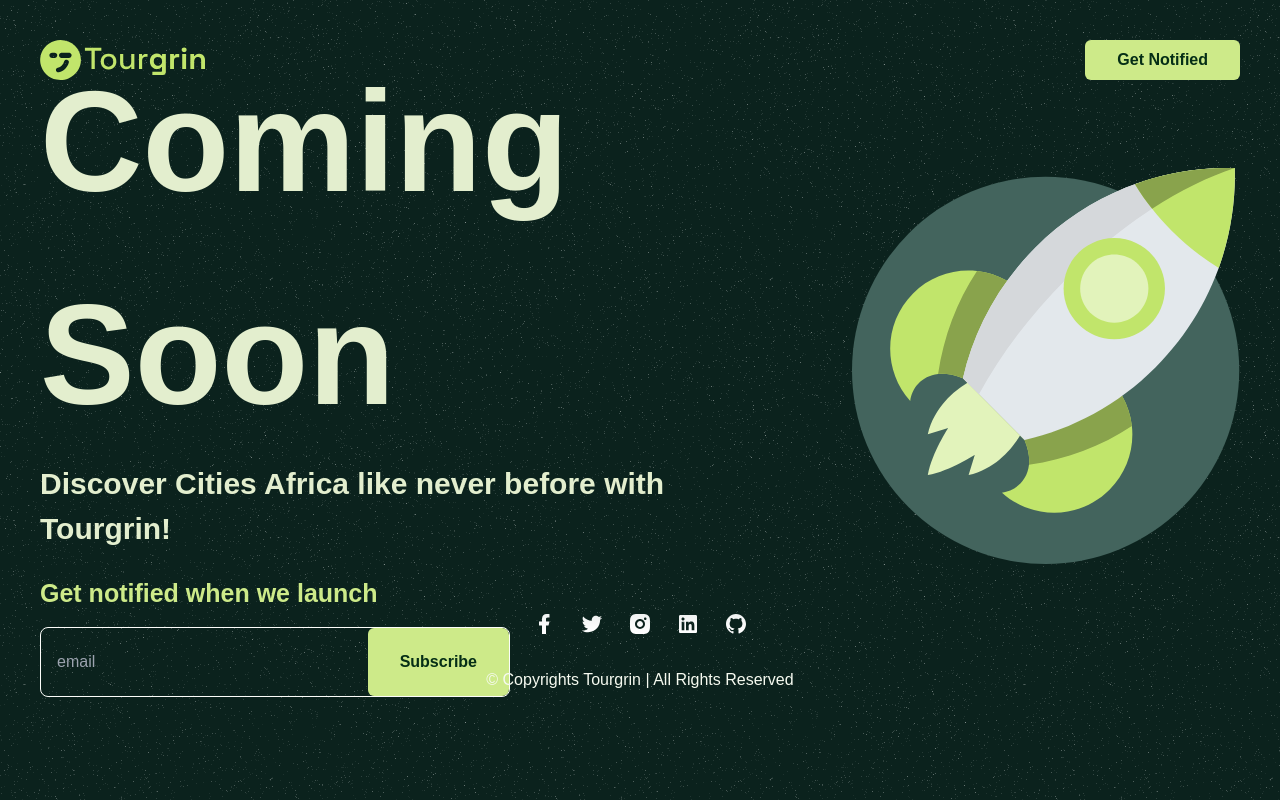
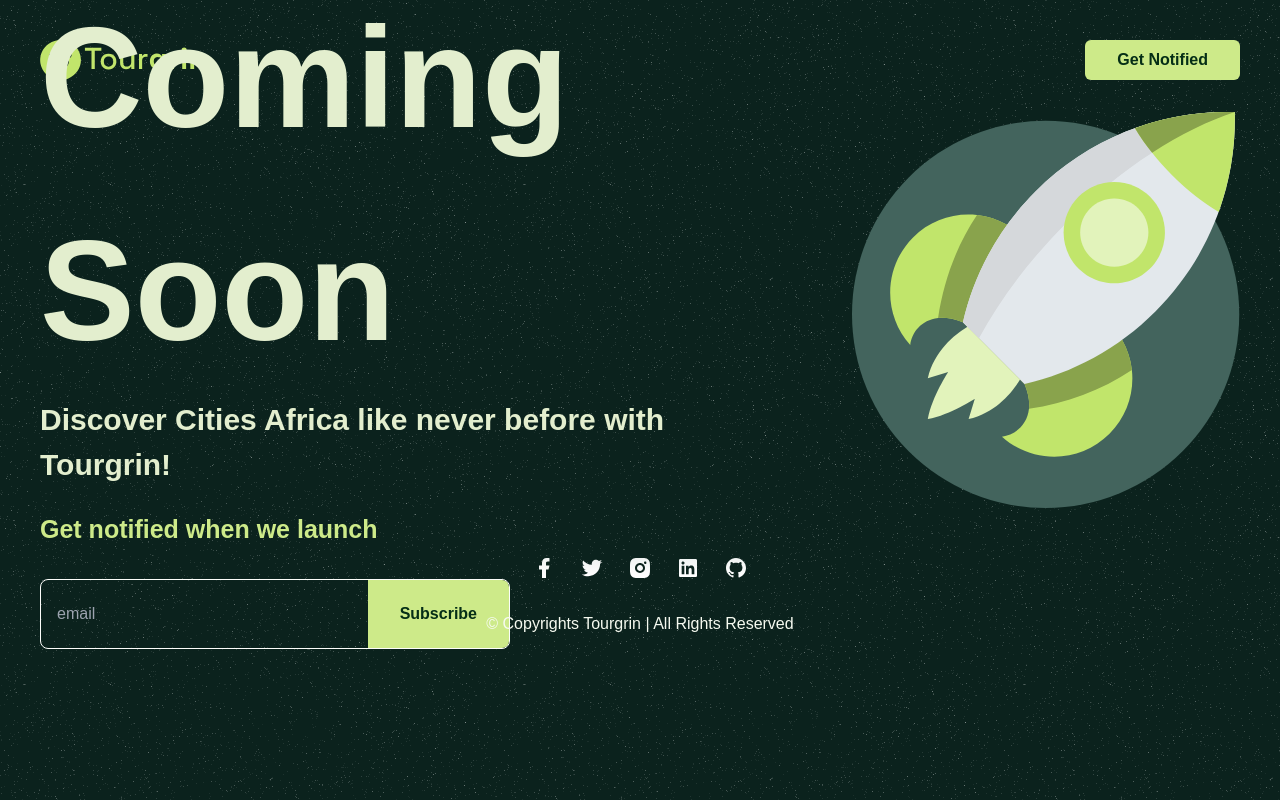
Before and after one commit to Olly-E/tourgrin-cs, a Next.js app: page / in a window 1280 px wide. Built offline with nearby package versions, Linux system fonts and the light colour scheme; a web font is replaced by a local one.

Commit message:
added  coming soon page

```diff
--- a/src/app/page.tsx
+++ b/src/app/page.tsx
@@ -43,7 +43,7 @@
           Get Notified
         </Button>
       </div>
-      <div className="flex flex-col gap-10 lg:flex-row items-center justify-between lg:my-14 h-[calc(100dvh-420px)]">
+      <div className="flex flex-col gap-10 lg:flex-row items-center justify-between lg:mb-14 h-[calc(100dvh-420px)]">
         <div className="text-center lg:text-left">
           <h1 className="text-[#E3EECE] text-[80px] sm:text-[100px] leading-[80px] sm:leading-[140px] xl:leading-normal xl:text-[142.05px] font-bold">
             Coming Soon
@@ -54,7 +54,7 @@
           <p className="text-[#CDEA89] text-sm sm:text-[18px] lg:text-[25px] font-bold mt-2 sm:mt-4 lg:mt-8">
             Get notified when we launch
           </p>
-          <div className="border border-[#FCFDFA] gap-4 mt-6 rounded-[8px] pl-4 flex items-center mx-auto lg:mx-0 sm:w-[470px] overflow-hidden h-[47px] sm:h-[67px] lg:h-[70px]">
+          <div className="border border-[#FCFDFA] gap-4 mt-10 rounded-[8px] pl-4 flex items-center mx-auto lg:mx-0 sm:w-[470px] overflow-hidden h-[47px] sm:h-[67px] lg:h-[70px]">
             <input
               type="email"
               className="h-full flex-1 w-full border-none bg-transparent outline-none text-white"
@@ -62,7 +62,7 @@
             />
             <Button
               type="button"
-              className="bg-[#CDEA89] text-[#052E16] text-sm sm:text-base h-full"
+              className="bg-[#CDEA89] rounded-l-none text-[#052E16] text-sm sm:text-base h-full"
             >
               Subscribe
             </Button>
@@ -78,7 +78,7 @@
           />
         </div>
       </div>
-      <div className="flex items-center justify-center text-[#F6FAF0] gap-6 mt-10">
+      <div className="flex items-center justify-center text-[#F6FAF0] gap-6 mt-14">
         {SOCIAL_LINKS.map((item, index) => (
           <Link href={item.link} key={index} className="">
             <Image src={item.icon} alt={item.title} width={24} height={24} />
```
Also changed, not shown: 1 other file (tests, documents, lock files or other folders).
